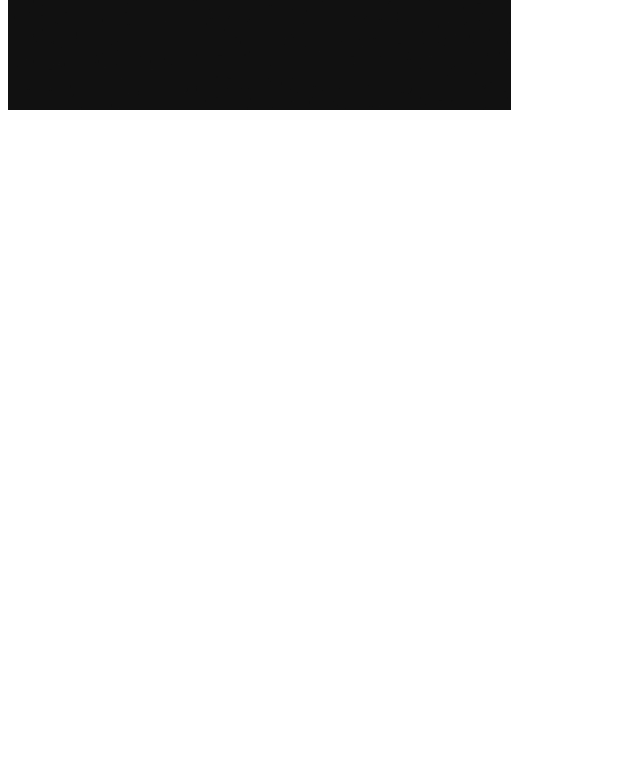
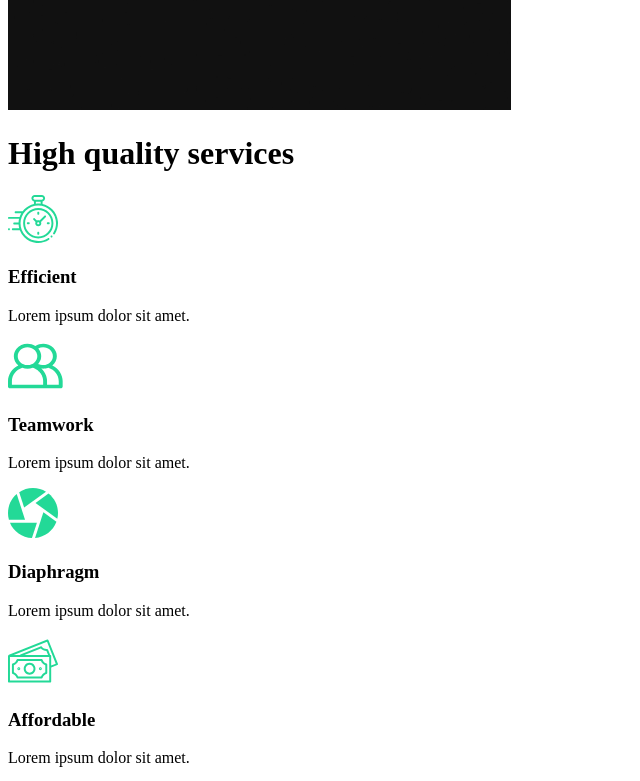
Before and after one commit to cooperama/react-capture, a React (Create React App) app: page / in a window 1280 px wide. Shown: the part 860-1641 px from the top of the page, without its empty margins (0-640 px from the left). Before the commit the page ends 982 px from the top, so only its background shows below. Built offline with nearby package versions, Linux system fonts and the light colour scheme.

Commit message:
Adds ServicesSection component

```diff
--- /dev/null
+++ b/src/components/ServicesSection.js
@@ -0,0 +1,53 @@
+import React from "react";
+import clock from "../img/clock.svg";
+import diaphragm from "../img/diaphragm.svg";
+import money from "../img/money.svg";
+import teamwork from "../img/teamwork.svg";
+import home2 from "../img/home2.png";
+
+const ServicesSection = () => {
+  return (
+    <div className="services">
+      <div className="description">
+        <h1>
+          High <span>quality</span> services
+        </h1>
+        <div className="cards">
+          <div className="card">
+            <div className="icon">
+              <img src={clock} alt="icon" />
+              <h3>Efficient</h3>
+            </div>
+            <p>Lorem ipsum dolor sit amet.</p>
+          </div>
+          <div className="card">
+            <div className="icon">
+              <img src={teamwork} alt="icon" />
+              <h3>Teamwork</h3>
+            </div>
+            <p>Lorem ipsum dolor sit amet.</p>
+          </div>
+          <div className="card">
+            <div className="icon">
+              <img src={diaphragm} alt="icon" />
+              <h3>Diaphragm</h3>
+            </div>
+            <p>Lorem ipsum dolor sit amet.</p>
+          </div>
+          <div className="card">
+            <div className="icon">
+              <img src={money} alt="icon" />
+              <h3>Affordable</h3>
+            </div>
+            <p>Lorem ipsum dolor sit amet.</p>
+          </div>
+        </div>
+      </div>
+      <div className="image">
+        <img src={home2} alt="camera" />
+      </div>
+    </div>
+  );
+};
+
+export default ServicesSection;
--- a/src/pages/AboutUs.js
+++ b/src/pages/AboutUs.js
@@ -1,8 +1,14 @@
 import React from "react";
 import AboutSection from "../components/AboutSection";
+import ServicesSection from "../components/ServicesSection";
 
 const AboutUs = () => {
-  return <AboutSection />;
+  return (
+    <>
+      <AboutSection />
+      <ServicesSection />
+    </>
+  );
 };
 
 export default AboutUs;
```
Also changed, not shown: 1 other file (tests, documents, lock files or other folders).
